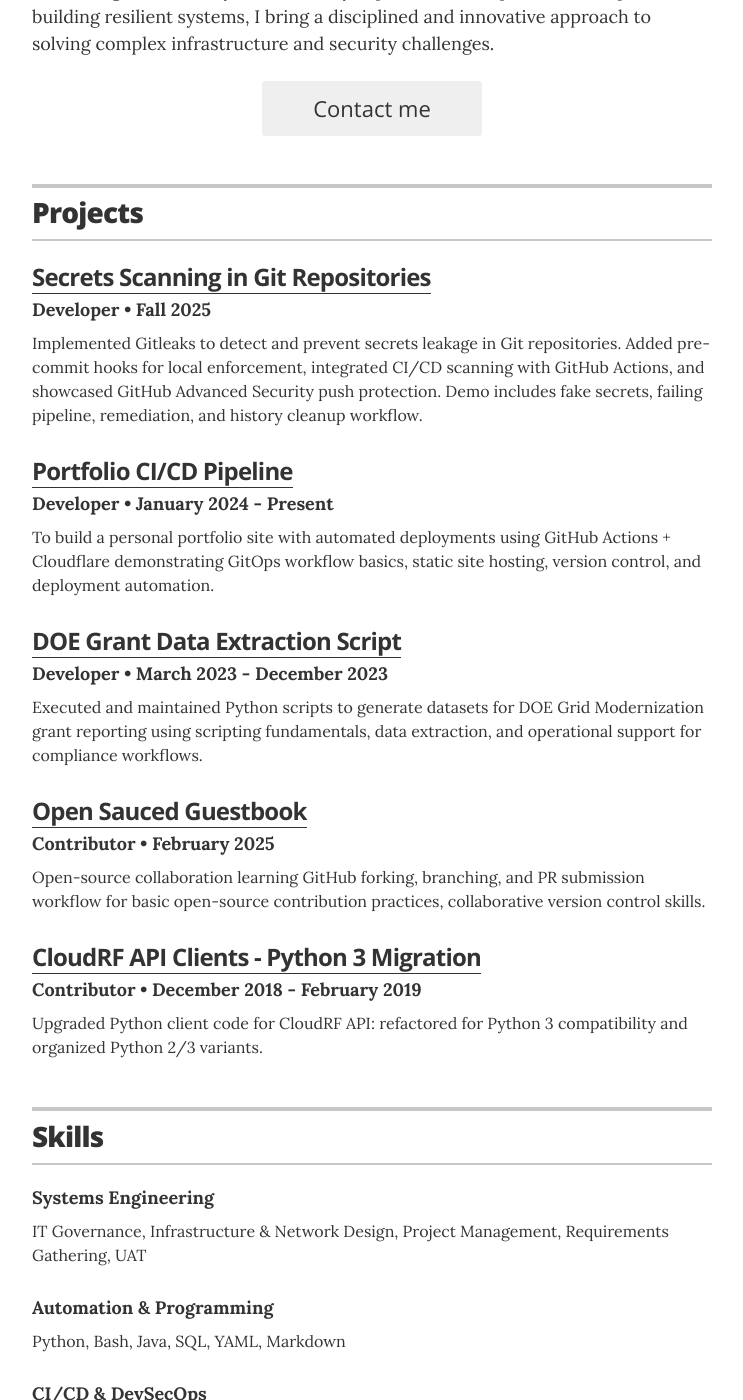
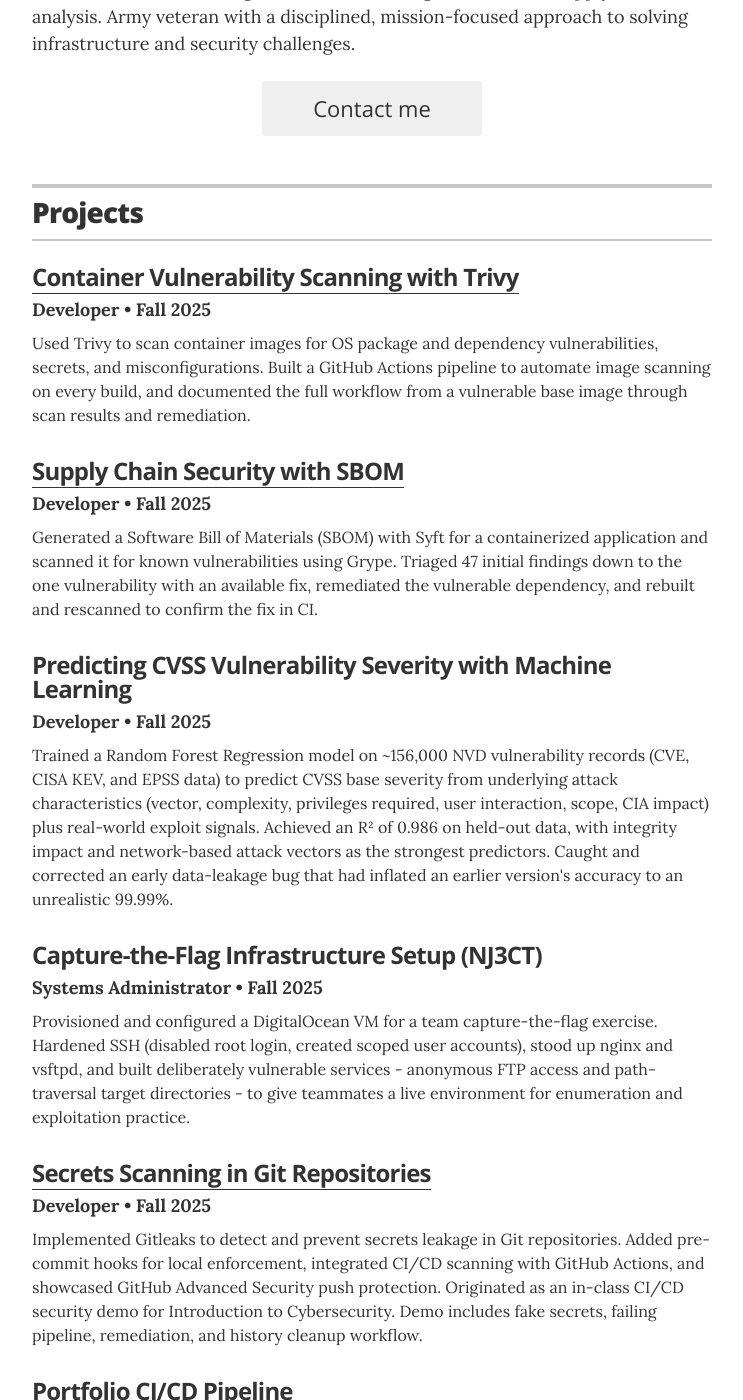
Before and after one commit to crow50/ernest-portfolio, a Jekyll site: the page built from portfolio-site/index.html, in a window 1280 px wide and 1400 px high, scrolled down 391 px. Shown: the whole window, without its empty margins (268-1011 px from the left). Built offline with Jekyll 4.4.1, drawn with Linux system fonts in a browser that asks for light colours; some of the changed text lies outside the part shown.

Commit message:
Chore/resume update (#80)
* Revise site title and resume introduction

Updated title and resume details to reflect current role and experience.

Signed-off-by: Ernest Baker <crow50@users.noreply.github.com>

* Revise README for DevSecOps focus and new projects

Updated the README to reflect a focus on DevSecOps and added new skills and projects related to container vulnerability scanning and supply chain security.

Signed-off-by: Ernest Baker <crow50@users.noreply.github.com>

* Update education summaries in education.yml

Signed-off-by: Ernest Baker <crow50@users.noreply.github.com>

* Update graduation year for Cyber Security degree

Signed-off-by: Ernest Baker <crow50@users.noreply.github.com>

* Add new projects and update existing project descriptions

Added new projects to the portfolio including Container Vulnerability Scanning, Supply Chain Security, Predicting CVSS Severity, and Capture-the-Flag Infrastructure Setup. Updated the description for Secrets Scanning project to include its origin as a demo for a cybersecurity class.

Signed-off-by: Ernest Baker <crow50@users.noreply.github.com>

* Revise skills and descriptions in skills.yml

Updated skills list with new entries and descriptions.

Signed-off-by: Ernest Baker <crow50@users.noreply.github.com>

* Superscript fix

Co-authored-by: Copilot Autofix powered by AI <175728472+Copilot@users.noreply.github.com>
Signed-off-by: Ernest Baker <crow50@users.noreply.github.com>

---------

Signed-off-by: Ernest Baker <crow50@users.noreply.github.com>
Co-authored-by: Copilot Autofix powered by AI <175728472+Copilot@users.noreply.github.com>

```diff
--- a/portfolio-site/_config.yml
+++ b/portfolio-site/_config.yml
@@ -1,5 +1,5 @@
 # Site settings
-title: "Ernest Baker | Cybersecurity & DevSecOps Engineer"
+title: "Ernest Baker | DevSecOps Engineer"
 description: "A vain attempt to document my professional life"
 
 # Build settings
@@ -17,7 +17,7 @@ resume_avatar_photo: "https://avatars.githubusercontent.com/u/15437063?v=4" # "a
 
 # Set the resume name and title
 resume_name:                    "Ernest L. Baker"
-resume_title:                   "Cybersecurity & DevSecOps Engineer"
+resume_title:                   "DevSecOps Engineer"
 
 # used for the contact button in _layouts/resume.html
 resume_contact_email:           "ernestleroybaker@gmail.com"
@@ -30,7 +30,7 @@ resume_header_contact_info:     "{{ site.resume_contact_email }} | {{ site.resum
 display_header_contact_info:    "false"
 
 
-resume_header_intro: "<p>I'm a Senior Systems Analyst transitioning into Cybersecurity or DevSecOps Engineer role with my background in systems engineering, automation, and infrastructure design. My work has helped organizations save time, reduce costs, and strengthen security. With military experience, IT expertise, and a passion for building resilient systems, I bring a disciplined and innovative approach to solving complex infrastructure and security challenges.</p>"
+resume_header_intro: "<p>I'm a Senior Systems Analyst transitioning into DevSecOps Engineering, with 10+ years in systems analysis, network administration, and process automation. I build automated infrastructure and CI/CD pipelines with security built in from the start: secrets scanning, container hardening, and software supply-chain analysis. Army veteran with a disciplined, mission-focused approach to solving infrastructure and security challenges.</p>"
 
 # use "yes" to display the email contact button,
 # "no" to display an "I'm not looking for work" message,
--- a/portfolio-site/_data/education.yml
+++ b/portfolio-site/_data/education.yml
@@ -1,9 +1,9 @@
 # Degree
 - degree: Bachelor of Science - Cyber Security
   uni: Stetson University, Florida
-  year: December, 2026
+  year: May, 2027
   awards: []
-  summary: "Pursuing advanced knowledge in cybersecurity principles, network defense, ethical hacking, and security governance. Focusing on practical applications of security frameworks and compliance requirements."
+  summary: "Coursework spans applied cryptography (symmetric/asymmetric ciphers, hashing, key management, and hardware-based authentication), big data mining with machine learning applied to vulnerability severity prediction, and a secrets-scanning CI/CD demo built for Introduction to Cybersecurity that grew into an ongoing security-tooling project line. Relevant coursework: Applied Cryptography, Big Data Mining & Analytics, Introduction to Cybersecurity."
 
 - degree: Service Planning and Architecture
   uni: Info-Tech Research Group
--- a/portfolio-site/_data/projects.yml
+++ b/portfolio-site/_data/projects.yml
@@ -1,10 +1,32 @@
 # Projects
+
+- project: "Container Vulnerability Scanning with Trivy"
+  role: "Developer"
+  duration: "Fall 2025"
+  url: "https://github.com/crow50/trivy-container-security"
+  description: "Used Trivy to scan container images for OS package and dependency vulnerabilities, secrets, and misconfigurations. Built a GitHub Actions pipeline to automate image scanning on every build, and documented the full workflow from a vulnerable base image through scan results and remediation."
+
+- project: "Supply Chain Security with SBOM"
+  role: "Developer"
+  duration: "Fall 2025"
+  url: "https://github.com/crow50/supply-chain-security-with-sbom"
+  description: "Generated a Software Bill of Materials (SBOM) with Syft for a containerized application and scanned it for known vulnerabilities using Grype. Triaged 47 initial findings down to the one vulnerability with an available fix, remediated the vulnerable dependency, and rebuilt and rescanned to confirm the fix in CI."
+
+- project: "Predicting CVSS Vulnerability Severity with Machine Learning"
+  role: "Developer"
+  duration: "Fall 2025"
+  description: "Trained a Random Forest Regression model on ~156,000 NVD vulnerability records (CVE, CISA KEV, and EPSS data) to predict CVSS base severity from underlying attack characteristics (vector, complexity, privileges required, user interaction, scope, CIA impact) plus real-world exploit signals. Achieved an R² of 0.986 on held-out data, with integrity impact and network-based attack vectors as the strongest predictors. Caught and corrected an early data-leakage bug that had inflated an earlier version's accuracy to an unrealistic 99.99%."
+
+- project: "Capture-the-Flag Infrastructure Setup (NJ3CT)"
+  role: "Systems Administrator"
+  duration: "Fall 2025"
+  description: "Provisioned and configured a DigitalOcean VM for a team capture-the-flag exercise. Hardened SSH (disabled root login, created scoped user accounts), stood up nginx and vsftpd, and built deliberately vulnerable services - anonymous FTP access and path-traversal target directories - to give teammates a live environment for enumeration and exploitation practice."
 
 - project: "Secrets Scanning in Git Repositories"
   role: "Developer"
   duration: "Fall 2025"
   url: "https://github.com/crow50/Gitleaks-Secret-Scanning"
-  description: "Implemented Gitleaks to detect and prevent secrets leakage in Git repositories. Added pre-commit hooks for local enforcement, integrated CI/CD scanning with GitHub Actions, and showcased GitHub Advanced Security push protection. Demo includes fake secrets, failing pipeline, remediation, and history cleanup workflow."
+  description: "Implemented Gitleaks to detect and prevent secrets leakage in Git repositories. Added pre-commit hooks for local enforcement, integrated CI/CD scanning with GitHub Actions, and showcased GitHub Advanced Security push protection. Originated as an in-class CI/CD security demo for Introduction to Cybersecurity. Demo includes fake secrets, failing pipeline, remediation, and history cleanup workflow."
 
 - project: "Portfolio CI/CD Pipeline"
   role: "Developer"
--- a/portfolio-site/_data/skills.yml
+++ b/portfolio-site/_data/skills.yml
@@ -1,22 +1,25 @@
 # Skills
 
-- skill: Systems Engineering
-  description: IT Governance, Infrastructure & Network Design, Project Management, Requirements Gathering, UAT
+- skill: DevSecOps & CI/CD
+  description: Git, GitHub Actions, GitHub Advanced Security, Gitleaks, Trivy, Syft, Grype, Pre-Commit Hooks, SBOM Generation, CVE/CVSS Vulnerability Analysis, Applied ML for Security Scoring
+
+- skill: Systems Engineering & Governance
+  description: IT Governance, Infrastructure & Network Design, Project Management, Requirements Gathering, UAT, Digital Transformation
 
 - skill: Automation & Programming
-  description: Python, Bash, Java, SQL, YAML, Markdown
+  description: Python, Bash, C++, Java, SQL, YAML, Markdown
 
-- skill: CI/CD & DevSecOps
-  description: Git, GitHub Actions, Gitleaks, Pre-Commit
+- skill: Platforms, Virtualization & Cloud
+  description: Linux, Windows Server, VMware, Proxmox, Docker, Kubernetes (k3s), Digital Ocean, nginx, vsftpd
+
+- skill: Networking & Security Tools
+  description: nmap, Wireshark, VLANs, Subnetting, VPNs, Load Balancing, Hardware MFA (YubiKey), TCP/IP
+
+- skill: Infrastructure Automation
+  description: Traefik, n8n, Pi-hole, Homelab Design & Deployment
 
 - skill: Database Management
   description: SQL Server, Oracle, MySQL, PostgreSQL
 
-- skill: Platforms & Virtualization
-  description: Linux, Windows Server, VMware, Proxmox, Docker
-
-- skill: Networking
-  description: VLANs, Subnetting, VPNs, Load Balancing, 10GBit Networking, iSCSI, Ethernet, Cellular, TCP/IP
-
 - skill: Tools & Applications
   description: Itron FDM, Fixed Network 100, OpenWay, SSMS, Oracle Billing & MDM, Cherwell
```
Also changed, not shown: README.md.
